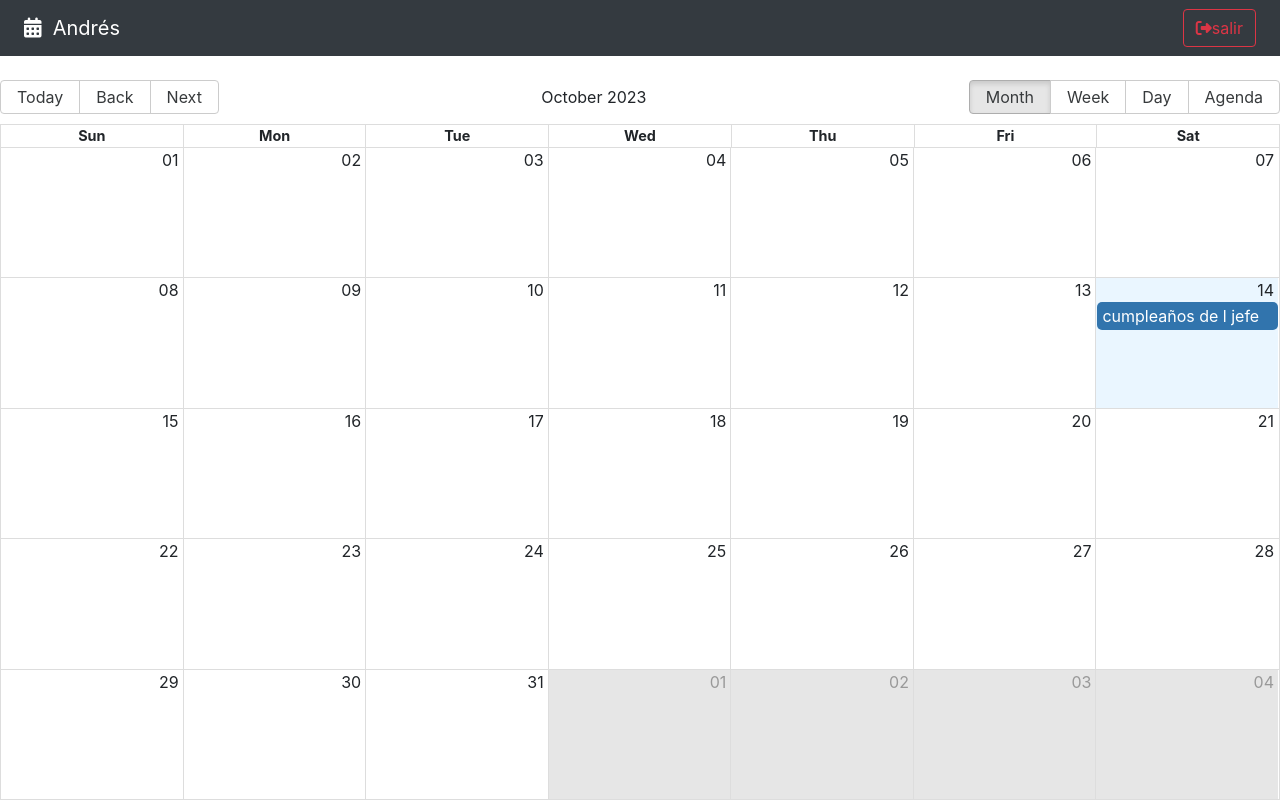
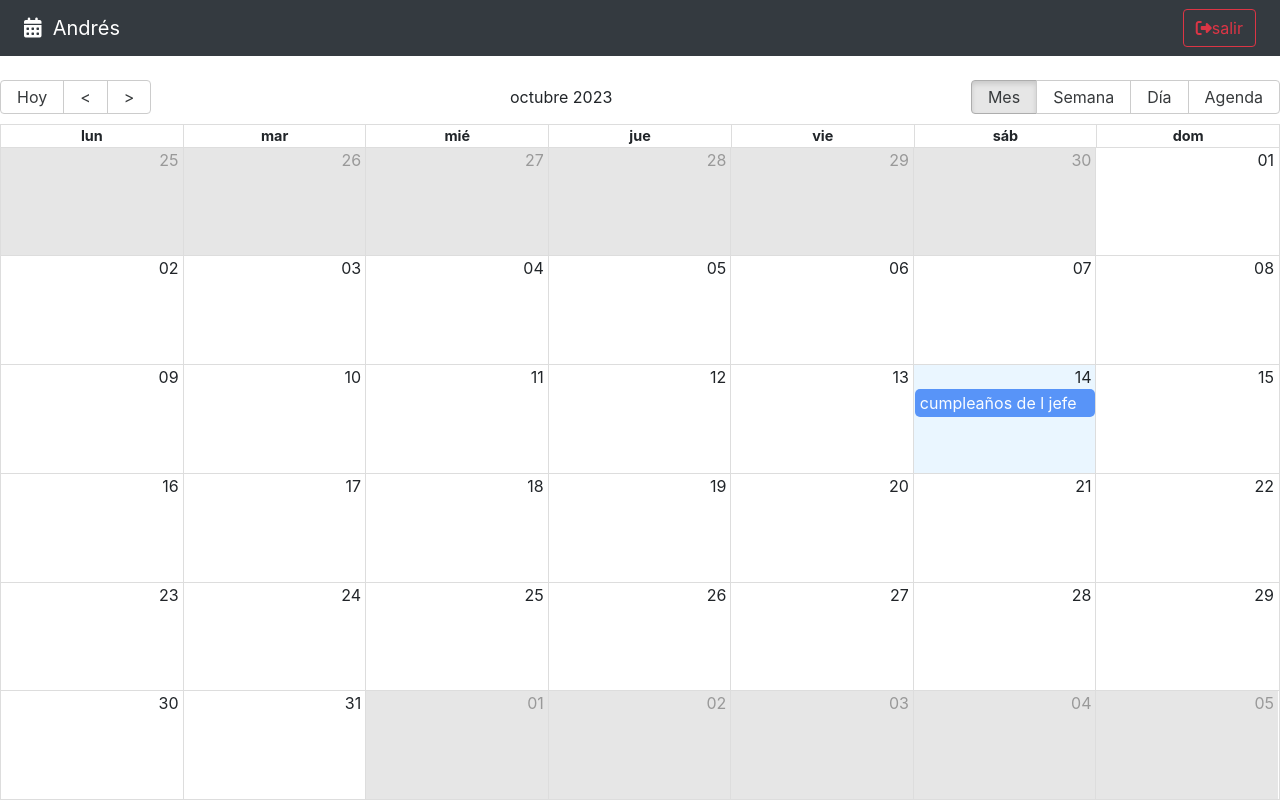
Before and after one commit to andrescolo2008/CalendarApp, a React (Vite) app: page / in a window 1280 px wide. Built offline with nearby package versions, Linux system fonts and the light colour scheme.

Commit message:
4.Configuraciones adicionales para el calendario

```diff
--- a/src/calendar/pages/CalendarPage.jsx
+++ b/src/calendar/pages/CalendarPage.jsx
@@ -1,24 +1,11 @@
-import { addHours,format,parse,startOfWeek,getDay } from 'date-fns'
-
-import { Calendar, dateFnsLocalizer } from 'react-big-calendar'
+import { Calendar } from 'react-big-calendar'
 import 'react-big-calendar/lib/css/react-big-calendar.css'
 
-import enUS from 'date-fns/locale/en-US'
-
+import { addHours } from 'date-fns'
 import { NavBar } from '../'
 
+import { getMessages, localizer } from '../../helpers'
 
-const locales = {
-  'en-US': enUS,
-}
-
-const localizer = dateFnsLocalizer({
-  format,
-  parse,
-  startOfWeek,
-  getDay,
-  locales,
-})
 
 const events =[{
 title:'cumpleaños de l jefe ',
@@ -33,17 +20,34 @@
 }]
 
 export const CalendarPage = () => {
+
+  const eventStyleGetter= (event,start,end,isSelected) => {
+    console.log({event,start,end,isSelected})
+    const style ={
+      backgroundColor:'#347CF7',
+      boderRadious:'0px',
+      opacity:0.8,
+      color:'white'
+    }
+    return{
+      style
+    }
+  }
+
   return (
     <>
   < NavBar />
 
   <Calendar
+  culture='es'
       localizer={localizer}
       events={events}
       startAccessor="start"
       endAccessor="end"
       style={{ height: '90vh' }}
       // 'calc(100vh -80px)'
+      messages={getMessages()}
+      eventPropGetter={eventStyleGetter}
     />
     </>
   )
--- /dev/null
+++ b/src/helpers/calendarLocalizer.js
@@ -0,0 +1,17 @@
+import { dateFnsLocalizer } from 'react-big-calendar'
+
+import {format,parse,startOfWeek,getDay } from 'date-fns'
+import esES from 'date-fns/locale/es'
+// import enUS from 'date-fns/locale/en-US' en inglés de USA
+
+const locales = {
+    'es': esES,
+  }
+
+   export const localizer = dateFnsLocalizer({
+    format,
+    parse,
+    startOfWeek,
+    getDay,
+    locales,
+  })
--- /dev/null
+++ b/src/helpers/getMessages.js
@@ -0,0 +1,19 @@
+ export const getMessages= ( ) =>{
+return {
+        allDay: 'Todo el día',
+        previous: '<',
+        next: '>',
+        today: 'Hoy',
+        month: 'Mes',
+        week: 'Semana',
+        day: 'Día',
+        agenda: 'Agenda',
+        date: 'Fecha',
+        time: 'Hora',
+        event: 'Evento',
+        noEventsInRange: 'No hay eventos en este rango',
+        showMore: total => `+ Ver más (${total})`
+}
+
+
+}
--- /dev/null
+++ b/src/helpers/index.js
@@ -0,0 +1,2 @@
+export * from './calendarLocalizer'
+export * from './getMessages'
```
